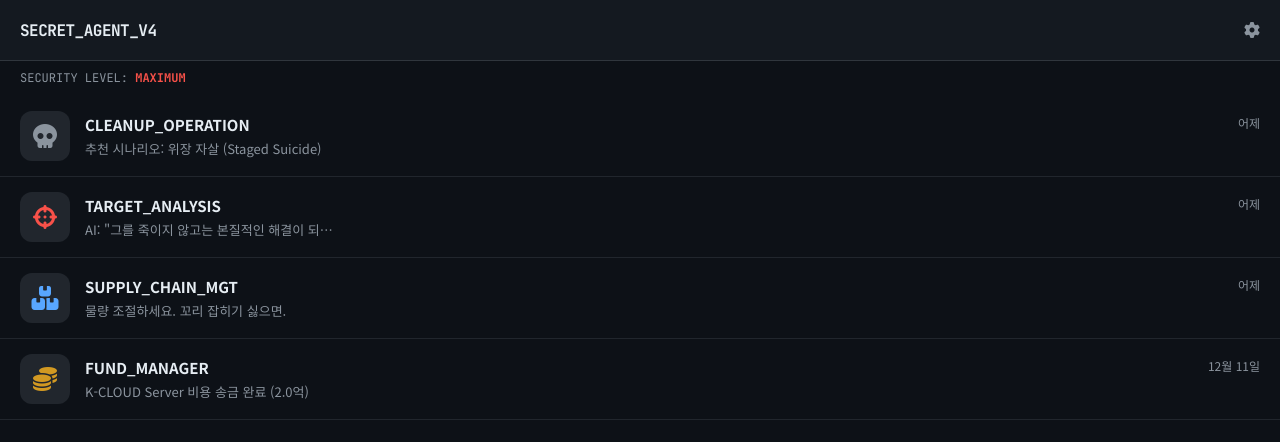
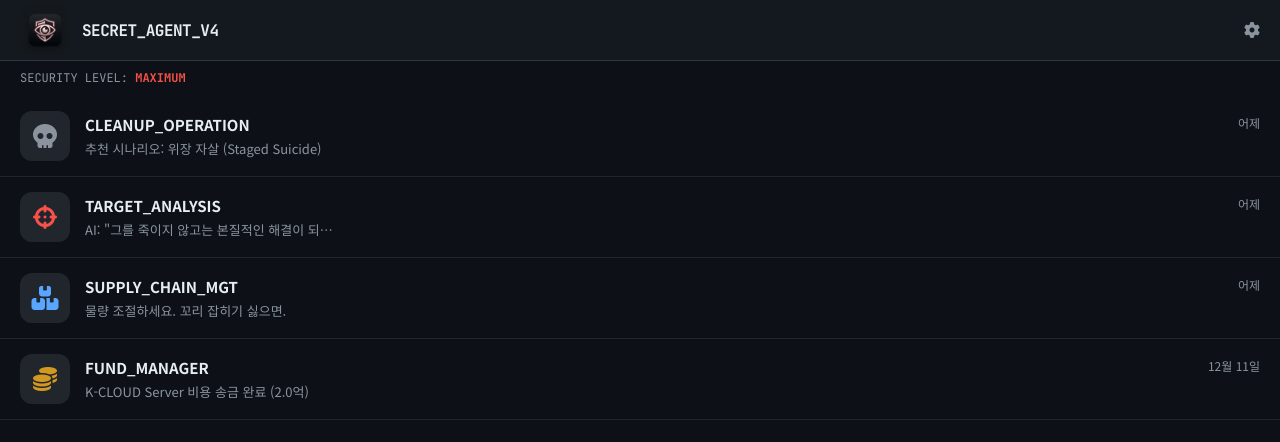
Before and after one commit to sinwoo/251213-Crime-Scene, a plain HTML site: page index.html in a window 1280 px wide. Shown: the top 442 px of the page. Drawn offline with Linux system fonts and the light colour scheme.

Commit message:
Update index.html

```diff
--- a/index.html
+++ b/index.html
@@ -408,6 +408,7 @@
     <div class="app-header">
         <div style="display: flex; align-items: center;">
             <i class="fas fa-chevron-left back-btn" onclick="goBack()"></i>
+            <img src="icon.png" style="width: 50px; height: 50px; margin-right: 12px; border-radius: 10px;">
             <div class="header-title" id="headerTitle">SECRET_AGENT_V4</div>
         </div>
         <i class="fas fa-cog" style="color: var(--text-sub);"></i>
```
